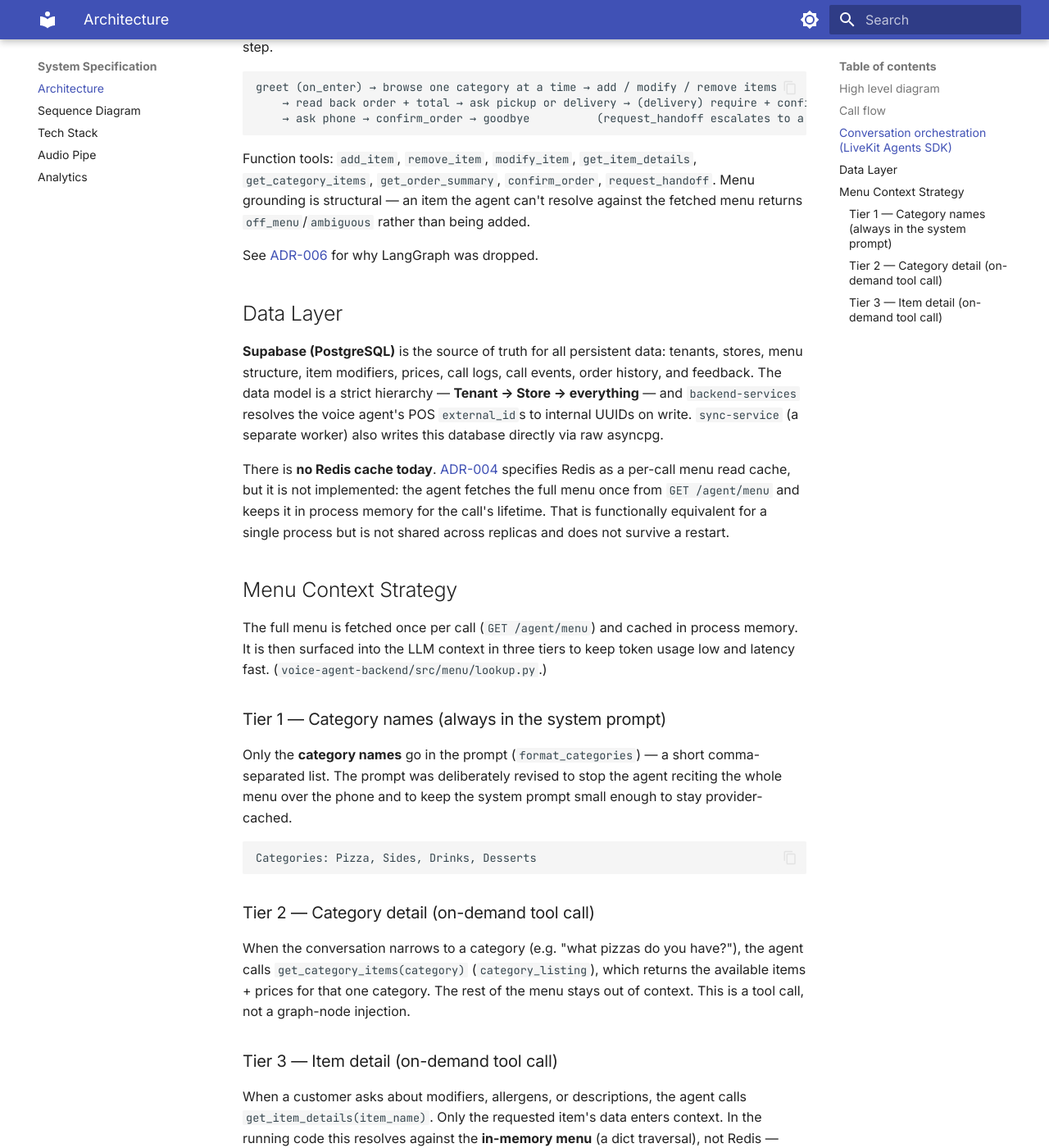
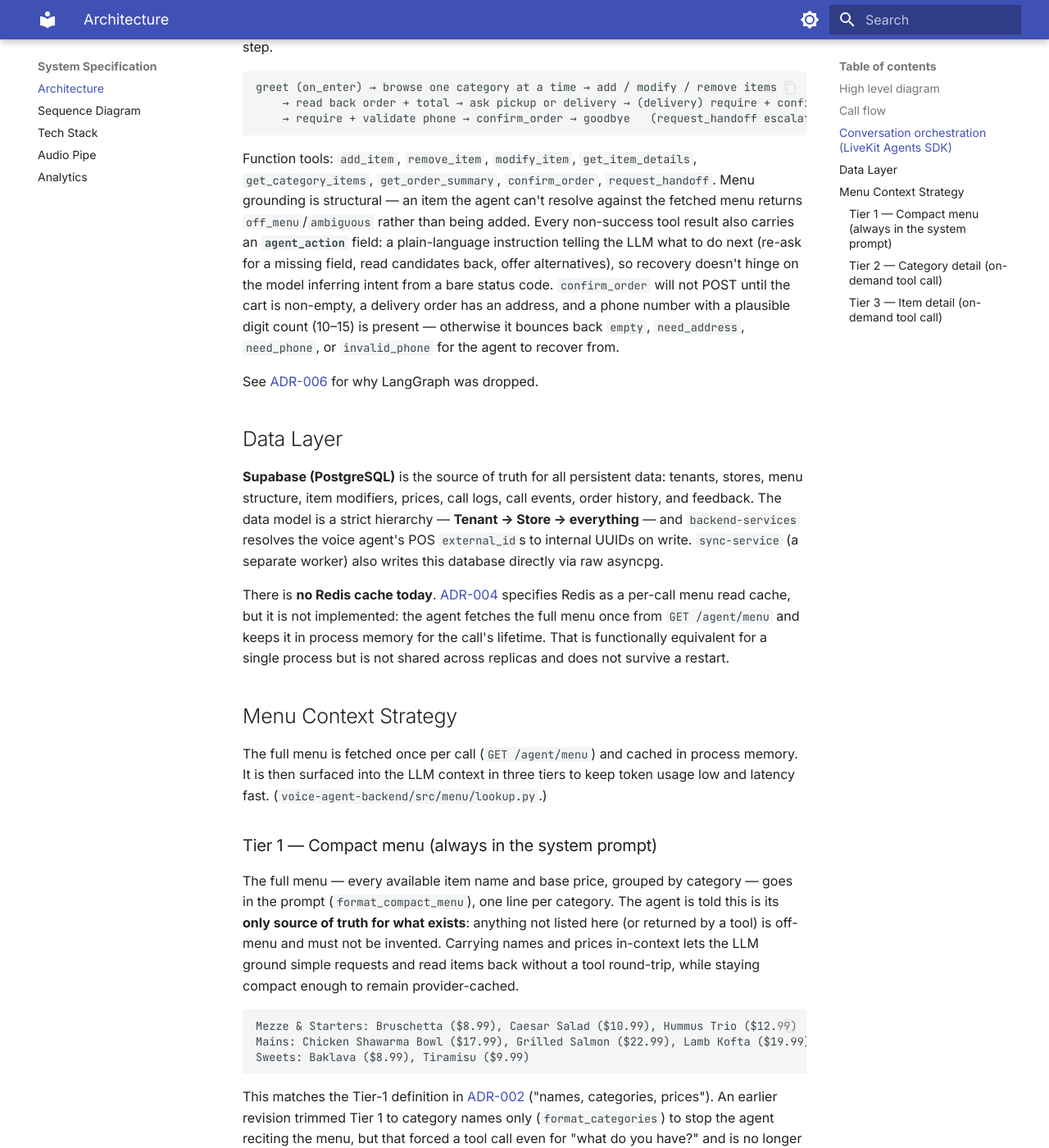
Before and after one commit to voco-dine/org-wiki, an MkDocs documentation site: the page built from docs/system-specification/architecture.md, in a window 1280 px wide and 1400 px high, scrolled down 1486 px. Shown: the whole window at 82% size. Built offline with MkDocs 1.6.1 and Material for MkDocs 9.7.7, drawn with Linux system fonts in a browser that asks for light colours; some of the changed text lies outside the part shown.

Commit message:
prompt and tools iteration corresp

```diff
--- a/docs/system-specification/architecture.md
+++ b/docs/system-specification/architecture.md
@@ -40,11 +40,17 @@ there are no coded graph nodes, no checkpointing, and no upselling step.
 
     greet (on_enter) → browse one category at a time → add / modify / remove items
         → read back order + total → ask pickup or delivery → (delivery) require + confirm address
-        → ask phone → confirm_order → goodbye          (request_handoff escalates to a human anytime)
+        → require + validate phone → confirm_order → goodbye   (request_handoff escalates anytime)
 
 Function tools: `add_item`, `remove_item`, `modify_item`, `get_item_details`, `get_category_items`,
 `get_order_summary`, `confirm_order`, `request_handoff`. Menu grounding is structural — an item the
 agent can't resolve against the fetched menu returns `off_menu`/`ambiguous` rather than being added.
+Every non-success tool result also carries an **`agent_action`** field: a plain-language instruction
+telling the LLM what to do next (re-ask for a missing field, read candidates back, offer
+alternatives), so recovery doesn't hinge on the model inferring intent from a bare status code.
+`confirm_order` will not POST until the cart is non-empty, a delivery order has an address, and a
+phone number with a plausible digit count (10–15) is present — otherwise it bounces back `empty`,
+`need_address`, `need_phone`, or `invalid_phone` for the agent to recover from.
 
 See [ADR-006](../decisions/006-livekit-over-langgraph.md) for why LangGraph was dropped.
 
@@ -67,20 +73,29 @@ The full menu is fetched once per call (`GET /agent/menu`) and cached in process
 surfaced into the LLM context in three tiers to keep token usage low and latency fast.
 (`voice-agent-backend/src/menu/lookup.py`.)
 
-### Tier 1 — Category names (always in the system prompt)
+### Tier 1 — Compact menu (always in the system prompt)
 
-Only the **category names** go in the prompt (`format_categories`) — a short comma-separated list.
-The prompt was deliberately revised to stop the agent reciting the whole menu over the phone and to
-keep the system prompt small enough to stay provider-cached.
+The full menu — every available item name and base price, grouped by category — goes in the prompt
+(`format_compact_menu`), one line per category. The agent is told this is its **only source of truth
+for what exists**: anything not listed here (or returned by a tool) is off-menu and must not be
+invented. Carrying names and prices in-context lets the LLM ground simple requests and read items
+back without a tool round-trip, while staying compact enough to remain provider-cached.
 
-    Categories: Pizza, Sides, Drinks, Desserts
+    Mezze & Starters: Bruschetta ($8.99), Caesar Salad ($10.99), Hummus Trio ($12.99)
+    Mains: Chicken Shawarma Bowl ($17.99), Grilled Salmon ($22.99), Lamb Kofta ($19.99)
+    Sweets: Baklava ($8.99), Tiramisu ($9.99)
+
+This matches the Tier-1 definition in [ADR-002](../decisions/002-tiered-menu-context.md) ("names,
+categories, prices"). An earlier revision trimmed Tier 1 to category names only (`format_categories`)
+to stop the agent reciting the menu, but that forced a tool call even for "what do you have?" and is
+no longer used.
 
 ### Tier 2 — Category detail (on-demand tool call)
 
-When the conversation narrows to a category (e.g. "what pizzas do you have?"), the agent calls
-`get_category_items(category)` (`category_listing`), which returns the available items + prices for
-that one category. The rest of the menu stays out of context. This is a tool call, not a graph-node
-injection.
+`get_category_items(category)` (`category_listing`) still exists and returns the available items +
+prices for one category as a tool call. With the full compact menu now in Tier 1, the prompt steers
+browsing to the in-prompt menu (read one category back at a time, never the whole menu at once), so
+this tool is mostly a structured fallback rather than the primary browse path.
 
 ### Tier 3 — Item detail (on-demand tool call)
 
```
Also changed, not shown: docs/system-specification/sequence.md (+16 -8 lines), docs/testing/index.md (+12 -2 lines), docs/testing/public-test-cases.md (+26 -7 lines).
